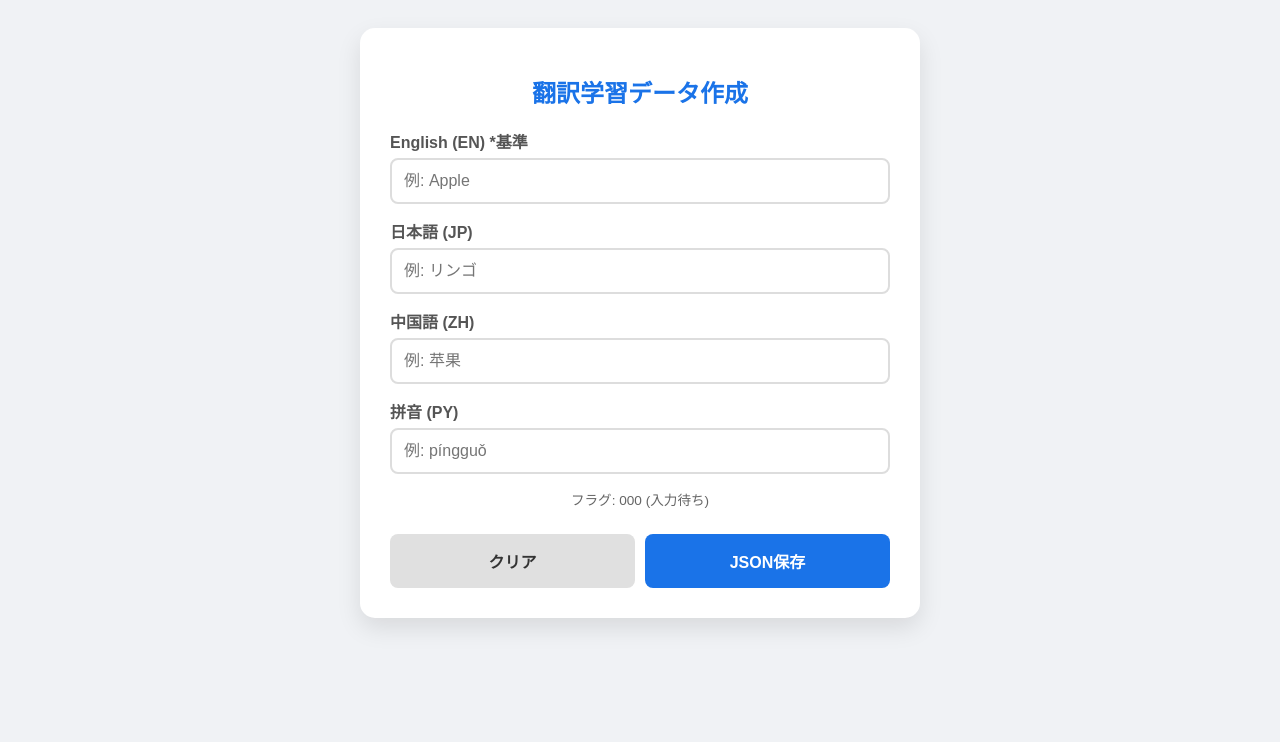
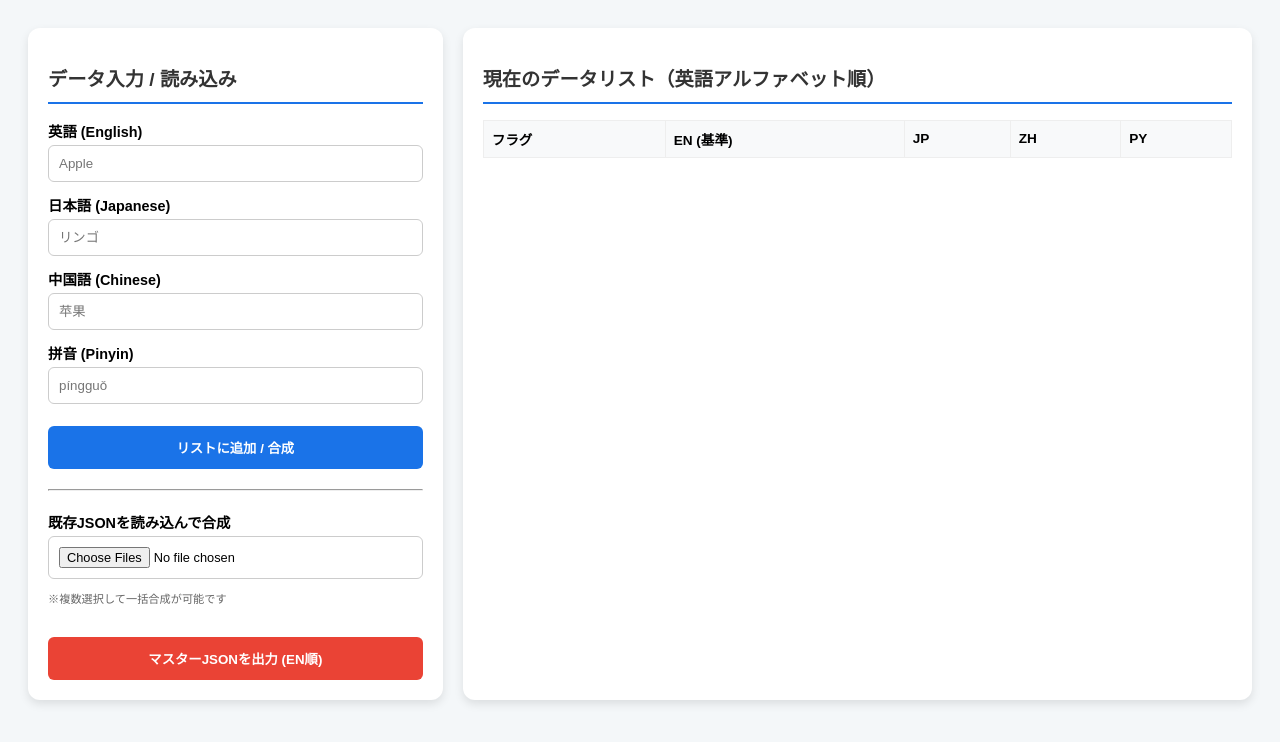
Before and after one commit to Translation-AI/learning-AI, a plain HTML site: page index.html in a window 1280 px wide. Drawn offline with Linux system fonts and the light colour scheme.

Commit message:
Refactor index.html for improved layout and functionality
Updated the title and improved the layout and styles of the HTML page. Enhanced input fields and button functionalities for better user experience.

```diff
--- a/index.html
+++ b/index.html
@@ -2,110 +2,179 @@
 <html lang="ja">
 <head>
     <meta charset="UTF-8">
-    <meta name="viewport" content="width=device-width, initial-scale=1.0">
-    <title>学習データ作成サイト - Site B</title>
+    <title>学習データ作成・統合ツール - Site B</title>
     <style>
-        body { font-family: sans-serif; background: #f0f2f5; display: flex; justify-content: center; padding: 20px; }
-        .container { background: white; padding: 30px; border-radius: 15px; box-shadow: 0 10px 25px rgba(0,0,0,0.1); width: 100%; max-width: 500px; }
-        h1 { font-size: 1.5rem; color: #1a73e8; margin-bottom: 20px; text-align: center; }
-        .field { margin-bottom: 15px; }
-        label { display: block; font-weight: bold; margin-bottom: 5px; color: #555; }
-        input { width: 100%; padding: 12px; border: 2px solid #ddd; border-radius: 8px; box-sizing: border-box; font-size: 1rem; transition: border-color 0.3s; }
-        input:focus { border-color: #1a73e8; outline: none; }
-        .btn-group { display: flex; gap: 10px; margin-top: 25px; }
-        button { flex: 1; padding: 15px; border: none; border-radius: 8px; font-weight: bold; cursor: pointer; font-size: 1rem; transition: opacity 0.3s; }
-        .btn-download { background: #1a73e8; color: white; }
-        .btn-clear { background: #e0e0e0; color: #333; }
-        button:hover { opacity: 0.8; }
-        .status { margin-top: 15px; font-size: 0.85rem; color: #666; text-align: center; }
+        body { font-family: sans-serif; background: #f4f7f9; padding: 20px; display: flex; gap: 20px; }
+        .panel { background: white; padding: 20px; border-radius: 12px; box-shadow: 0 4px 10px rgba(0,0,0,0.1); }
+        .input-side { flex: 1; max-width: 400px; }
+        .list-side { flex: 2; overflow-y: auto; max-height: 90vh; }
+        h2 { font-size: 1.2rem; color: #333; border-bottom: 2px solid #1a73e8; padding-bottom: 10px; }
+        .field { margin-bottom: 12px; }
+        label { display: block; font-size: 0.9rem; font-weight: bold; margin-bottom: 4px; }
+        input { width: 100%; padding: 10px; border: 1px solid #ccc; border-radius: 6px; box-sizing: border-box; }
+        .btn { width: 100%; padding: 12px; border: none; border-radius: 6px; font-weight: bold; cursor: pointer; margin-top: 10px; }
+        .btn-add { background: #1a73e8; color: white; }
+        .btn-load { background: #34a853; color: white; }
+        .btn-download { background: #ea4335; color: white; margin-top: 20px; }
+        table { width: 100%; border-collapse: collapse; margin-top: 10px; font-size: 0.85rem; }
+        th, td { border: 1px solid #eee; padding: 8px; text-align: left; }
+        th { background: #f8f9fa; }
+        .flag-tag { padding: 2px 6px; border-radius: 4px; font-family: monospace; font-weight: bold; }
+        .incomplete { background: #fff3cd; color: #856404; } /* 欠損あり */
+        .complete { background: #d4edda; color: #155724; }   /* 111 */
     </style>
 </head>
 <body>
 
-<div class="container">
-    <h1>翻訳学習データ作成</h1>
+<div class="panel input-side">
+    <h2>データ入力 / 読み込み</h2>
 
     <div class="field">
-        <label>English (EN) *基準</label>
-        <input type="text" id="en" placeholder="例: Apple" oninput="updateStatus()">
+        <label>英語 (English)</label>
+        <input type="text" id="en" placeholder="Apple">
+    </div>
+    <div class="field">
+        <label>日本語 (Japanese)</label>
+        <input type="text" id="jp" placeholder="リンゴ">
+    </div>
+    <div class="field">
+        <label>中国語 (Chinese)</label>
+        <input type="text" id="zh" placeholder="苹果">
+    </div>
+    <div class="field">
+        <label>拼音 (Pinyin)</label>
+        <input type="text" id="py" placeholder="píngguǒ">
     </div>
 
-    <div class="field">
-        <label>日本語 (JP)</label>
-        <input type="text" id="jp" placeholder="例: リンゴ">
-    </div>
+    <button class="btn btn-add" onclick="addEntry()">リストに追加 / 合成</button>
 
-    <div class="field">
-        <label>中国語 (ZH)</label>
-        <input type="text" id="zh" placeholder="例: 苹果">
-    </div>
+    <hr style="margin: 20px 0;">
 
-    <div class="field">
-        <label>拼音 (PY)</label>
-        <input type="text" id="py" placeholder="例: píngguǒ">
-    </div>
+    <label>既存JSONを読み込んで合成</label>
+    <input type="file" id="fileInput" multiple accept=".json" onchange="loadFiles(this)" style="font-size: 0.8rem;">
+    <p style="font-size: 0.7rem; color: #666;">※複数選択して一括合成が可能です</p>
 
-    <div id="flag-status" class="status">フラグ: 000 (入力待ち)</div>
+    <button class="btn btn-download" onclick="downloadAll()">マスターJSONを出力 (EN順)</button>
+</div>
 
-    <div class="btn-group">
-        <button class="btn-clear" onclick="clearForm()">クリア</button>
-        <button class="btn-download" onclick="downloadJSON()">JSON保存</button>
-    </div>
+<div class="panel list-side">
+    <h2>現在のデータリスト（英語アルファベット順）</h2>
+    <div id="missing-count" style="font-size: 0.9rem; color: #d93025; font-weight: bold;"></div>
+    <table>
+        <thead>
+            <tr>
+                <th>フラグ</th>
+                <th>EN (基準)</th>
+                <th>JP</th>
+                <th>ZH</th>
+                <th>PY</th>
+            </tr>
+        </thead>
+        <tbody id="data-table">
+            </tbody>
+    </table>
 </div>
 
 <script>
-    function updateStatus() {
-        const en = document.getElementById('en').value;
-        const jp = document.getElementById('jp').value;
-        const zh = document.getElementById('zh').value;
+    // メモリ上のデータストア { "apple": {jp: "...", zh: "...", py: "..."} }
+    let masterData = {};
 
-        // ビットフラグ計算 (JP=1, EN=2, CH=4)
-        let flag = 0;
-        if (jp) flag |= 1;  // 001
-        if (en) flag |= 2;  // 010
-        if (zh) flag |= 4;  // 100
+    function addEntry() {
+        const en = document.getElementById('en').value.trim();
+        if (!en) return alert("英語を入力してください");
 
-        const binFlag = flag.toString(2).padStart(3, '0');
-        document.getElementById('flag-status').innerText = `フラグ: ${binFlag} (${flag === 7 ? '111: 完成' : '作成中'})`;
+        const newData = {
+            jp: document.getElementById('jp').value.trim(),
+            en: en,
+            zh: document.getElementById('zh').value.trim(),
+            py: document.getElementById('py').value.trim()
+        };
+
+        mergeToMaster(newData);
+        clearInputs();
+        renderTable();
     }
 
-    // フォームを監視してフラグを更新
-    document.querySelectorAll('input').forEach(input => {
-        input.addEventListener('input', updateStatus);
-    });
+    // データの合成（マージ）エンジン
+    function mergeToMaster(entry) {
+        const key = entry.en.toLowerCase(); // アルファベット順ソート用キー
 
-    function downloadJSON() {
-        const enVal = document.getElementById('en').value;
-        if (!enVal) {
-            alert("統合のキーとなる English (EN) は入力必須です。");
-            return;
+        if (!masterData[key]) {
+            masterData[key] = entry;
+        } else {
+            // 既存データがあれば欠損を埋める（合成）
+            if (!masterData[key].jp) masterData[key].jp = entry.jp;
+            if (!masterData[key].zh) masterData[key].zh = entry.zh;
+            if (!masterData[key].py) masterData[key].py = entry.py;
         }
+    }
 
-        // あなたの指定した純粋なデータ構造
-        const output = {
-            "data": {
-                "jp": document.getElementById('jp').value || "",
-                "en": enVal,
-                "zh": document.getElementById('zh').value || "",
-                "py": document.getElementById('py').value || ""
+    // ファイル読み込み
+    async function loadFiles(input) {
+        for (let file of input.files) {
+            const text = await file.text();
+            try {
+                const json = JSON.parse(text);
+                // 単体データ {data: {...}} か、配列かを判定して取り込む
+                const dataArray = json.data ? [json.data] : (Array.isArray(json) ? json : []);
+                dataArray.forEach(item => mergeToMaster(item));
+            } catch (e) {
+                console.error("ファイル読み込みエラー:", file.name);
             }
-        };
+        }
+        renderTable();
+        input.value = ""; // リセット
+    }
 
-        const blob = new Blob([JSON.stringify(output, null, 2)], {type: 'application/json'});
+    function renderTable() {
+        const tbody = document.getElementById('data-table');
+        tbody.innerHTML = "";
+
+        // 英語のアルファベット順にソート
+        const sortedKeys = Object.keys(masterData).sort();
+        let missingCount = 0;
+
+        sortedKeys.forEach(key => {
+            const d = masterData[key];
+
+            // フラグ計算
+            let f = 0;
+            if (d.jp) f |= 1; // 001
+            if (d.en) f |= 2; // 010
+            if (d.zh) f |= 4; // 100
+
+            if (f < 7) missingCount++;
+
+            const row = `<tr>
+                <td><span class="flag-tag ${f === 7 ? 'complete' : 'incomplete'}">${f.toString(2).padStart(3, '0')}</span></td>
+                <td>${d.en}</td>
+                <td>${d.jp || '-'}</td>
+                <td>${d.zh || '-'}</td>
+                <td>${d.py || '-'}</td>
+            </tr>`;
+            tbody.innerHTML += row;
+        });
+
+        document.getElementById('missing-count').innerText = missingCount > 0 ? `未完成データ: ${missingCount}件` : "すべてのデータが完全です(111)";
+    }
+
+    function clearInputs() {
+        ['en', 'jp', 'zh', 'py'].forEach(id => document.getElementById(id).value = "");
+    }
+
+    function downloadAll() {
+        const sortedArray = Object.keys(masterData).sort().map(key => ({
+            data: masterData[key]
+        }));
+
+        if (sortedArray.length === 0) return alert("データがありません");
+
+        const blob = new Blob([JSON.stringify(sortedArray, null, 2)], {type: 'application/json'});
         const url = URL.createObjectURL(blob);
         const a = document.createElement('a');
-
-        // ファイル名はENベース（後でソートしやすくするため）
         a.href = url;
-        a.download = `${enVal.toLowerCase().replace(/\s+/g, '_')}.json`;
+        a.download = `master_dataset_${Date.now()}.json`;
         a.click();
-
-        URL.revokeObjectURL(url);
-    }
-
-    function clearForm() {
-        document.querySelectorAll('input').forEach(input => input.value = '');
-        updateStatus();
     }
 </script>
 
```
